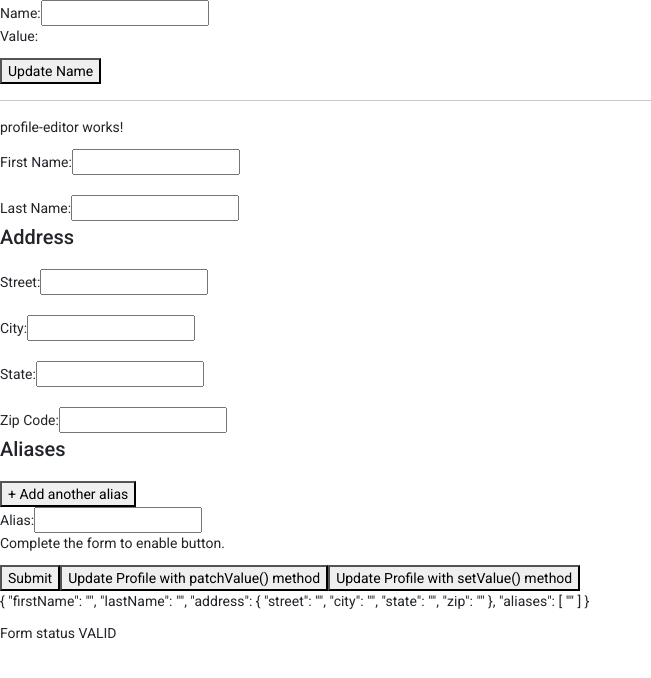
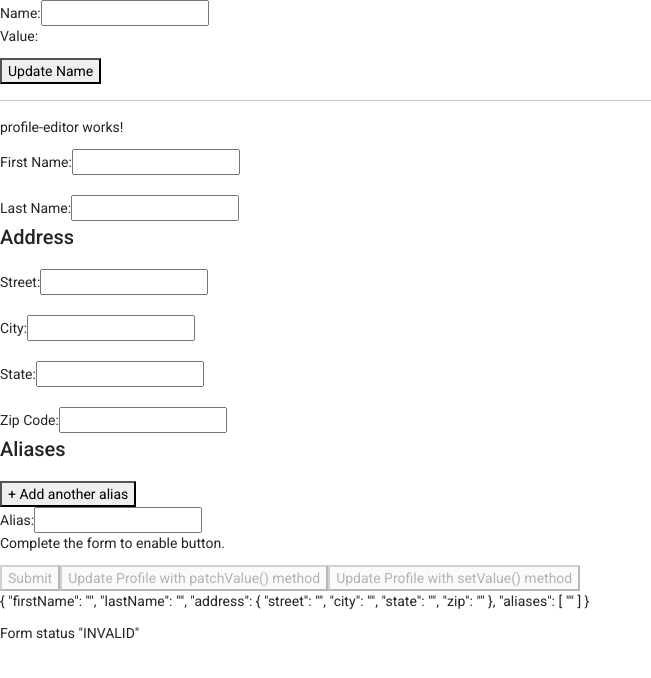
Before and after one commit to srbalakkl/Angular-Reactive-forms-from-angular.io, an Angular app: page / in a window 1280 px wide. Shown: the top 678 px of the page, without its empty margins (0-651 px from the left). Built offline with nearby package versions, Linux system fonts and the light colour scheme.

Commit message:
NEW: CustomFormControl

```diff
--- a/src/app/profile-editor/profile-editor.component.html
+++ b/src/app/profile-editor/profile-editor.component.html
@@ -1,49 +1,80 @@
 <p>profile-editor works!</p>
 
-<form [formGroup]="profileForm" (ngSubmit)="onSubmit()" >
+<form (ngSubmit)="onSubmit()" [formGroup]="profileForm">
 
     <label for="first-name">First Name: </label>
-  <input id="first-name" type="text" formControlName="firstName"><br><br>
+    <input formControlName="firstName" id="first-name" type="text">
+
+    <div *ngIf="firstName?.invalid && (firstName?.touched)"
+         class="alert alert-danger">
+        <div *ngIf="firstName?.errors?.['required']">
+            Name is required.
+        </div>
+        <div *ngIf="firstName?.errors?.['minlength']">
+            Name must be at least 3 characters long.
+        </div>
+        <div *ngIf="firstName?.errors?.['forbiddenName']">
+            Name cannot be bala.
+        </div>
+    </div>
+
+    <br><br>
 
     <label for="last-name">Last Name: </label>
-  <input id="last-name" type="text" formControlName="lastName">
+    <input formControlName="lastName" id="last-name" type="text">
 
-  <div formGroupName="address" class="form-group" >
+    <div class="form-group" formGroupName="address">
         <h2>Address</h2>
 
         <label for="street">Street: </label>
-    <input id="street" type="text" formControlName="street">
+        <input formControlName="street" id="street" type="text">
         <br>
         <br>
         <label for="city">City: </label>
-    <input id="city" type="text" formControlName="city">
+        <input formControlName="city" id="city" type="text">
         <br>
         <br>
         <label for="state">State: </label>
-    <input id="state" type="text" formControlName="state">
+        <input formControlName="state" id="state" type="text">
         <br>
         <br>
         <label for="zip">Zip Code: </label>
-    <input id="zip" type="text" formControlName="zip">
+        <input formControlName="zip" id="zip" type="text">
     </div>
 
     <div formArrayName="aliases">
         <h2>Aliases</h2>
-    <button type="button" (click)="addAlias()">+ Add another alias</button>
+        <button (click)="addAlias()" type="button">+ Add another alias</button>
 
         <div *ngFor="let alias of aliases.controls; let i=index">
             <!-- The repeated alias template -->
             <label for="alias-{{ i }}">Alias:</label>
-      <input id="alias-{{ i }}" type="text" [formControlName]="i">
+            <input [formControlName]="i" id="alias-{{ i }}" type="text">
         </div>
     </div>
 
     <p>Complete the form to enable button.</p>
-  <button type="submit" [disabled]="!profileForm.valid">Submit</button>
-  <button type="button" (click)="updateProfile()" [disabled]="!profileForm.valid">Update Profile with patchValue() method</button>
-  <button type="button" (click)="updateProfileSet()" [disabled]="!profileForm.valid">Update Profile with setValue() method</button>
+    <button [disabled]="profileForm.invalid" type="submit">Submit</button>
+    <button (click)="updateProfile()" [disabled]="!profileForm.valid" type="button">Update Profile with patchValue()
+        method
+    </button>
+    <button (click)="updateProfileSet()" [disabled]="!profileForm.valid" type="button">Update Profile with setValue()
+        method
+    </button>
 
     <p>{{profileForm.value | json}}</p>
-  <p>Form status {{profileForm.status}}</p>
+    <p>Form status {{profileForm.status | json}}</p>
 
 </form>
+
+<!--
+<div class="dclass">
+    <div>Content 1</div>
+    <div>Content 2</div>
+    <div>Content 3</div>
+</div>
+
+<p>afasdf</p>
+<p>Hello</p>
+<p>hai</p>
+<p>asdf</p>-->
--- a/src/app/profile-editor/profile-editor.component.ts
+++ b/src/app/profile-editor/profile-editor.component.ts
@@ -1,35 +1,44 @@
 import {Component, OnInit} from '@angular/core';
-import {FormArray, FormBuilder, FormControl, FormGroup, Validators} from "@angular/forms";
+import {AbstractControl, FormArray, FormBuilder, ValidationErrors, ValidatorFn, Validators} from "@angular/forms";
+
+//todo: the exporat function must be declared above the component
+
+export function forbiddenNameValidator(newRegExp: RegExp) : ValidatorFn {
+    return (control:AbstractControl):ValidationErrors | null =>{
+        const forbidden = newRegExp.test(control.value);
+        // console.log("control.value is "+control.value);
+        return forbidden? {forbiddenName:{value:control.value}}:null;
+    };
+}
 
 @Component({
     selector: 'app-profile-editor',
     templateUrl: './profile-editor.component.html',
     styleUrls: ['./profile-editor.component.css']
 })
+
 export class ProfileEditorComponent implements OnInit {
 
     ngOnInit(): void {
     }
 
     profileForm = this.fb.group({
-    firstName: [''],
+        firstName: ['', [Validators.required, Validators.minLength(3),forbiddenNameValidator(/bala/i)]],
         lastName: [''],
         address: this.fb.group({
             street: [''],
             city: [''],
             state: [''],
-      zip: ['']
-    }),
-    aliases: this.fb.array([
-      this.fb.control('')
-    ])
+            zip: [''],
+        }), aliases: this.fb.array([this.fb.control('')])
     });
 
     constructor(private fb: FormBuilder) {
+
     }
 
     onSubmit() {
-    console.warn(this.profileForm.value)
+        console.log(this.profileForm.value)
     }
 
     updateProfile() {
@@ -45,8 +54,7 @@ export class ProfileEditorComponent implements OnInit {
     updateProfileSet() {
         //todo: Note: the setValue() "catches the nesting error" in forms while "patchValue() fails" silently on these error.
         this.profileForm.setValue({
-      firstName: 'setValue',
-      address: {
+            firstName: 'setValue', address: {
                 street: '123 Drew Street SET'
             }
         });
@@ -63,7 +71,12 @@ export class ProfileEditorComponent implements OnInit {
     }
 
     addAlias() {
-    this.aliases.push(this.fb.control(''));
+        this.aliases.push(this.fb.control('', []));
     }
 
+    get firstName() {
+        return this.profileForm.get('firstName');
     }
+
+
+}
--- a/src/polyfills.ts
+++ b/src/polyfills.ts
@@ -45,6 +45,7 @@
 /***************************************************************************************************
  * Zone JS is required by default for Angular itself.
  */
+
 import 'zone.js';  // Included with Angular CLI.
 
 
```
Also changed, not shown: src/app/profile-editor/profile-editor.component.css (+20 -0 lines). Lines whose indentation alone changed are shown as unchanged.
